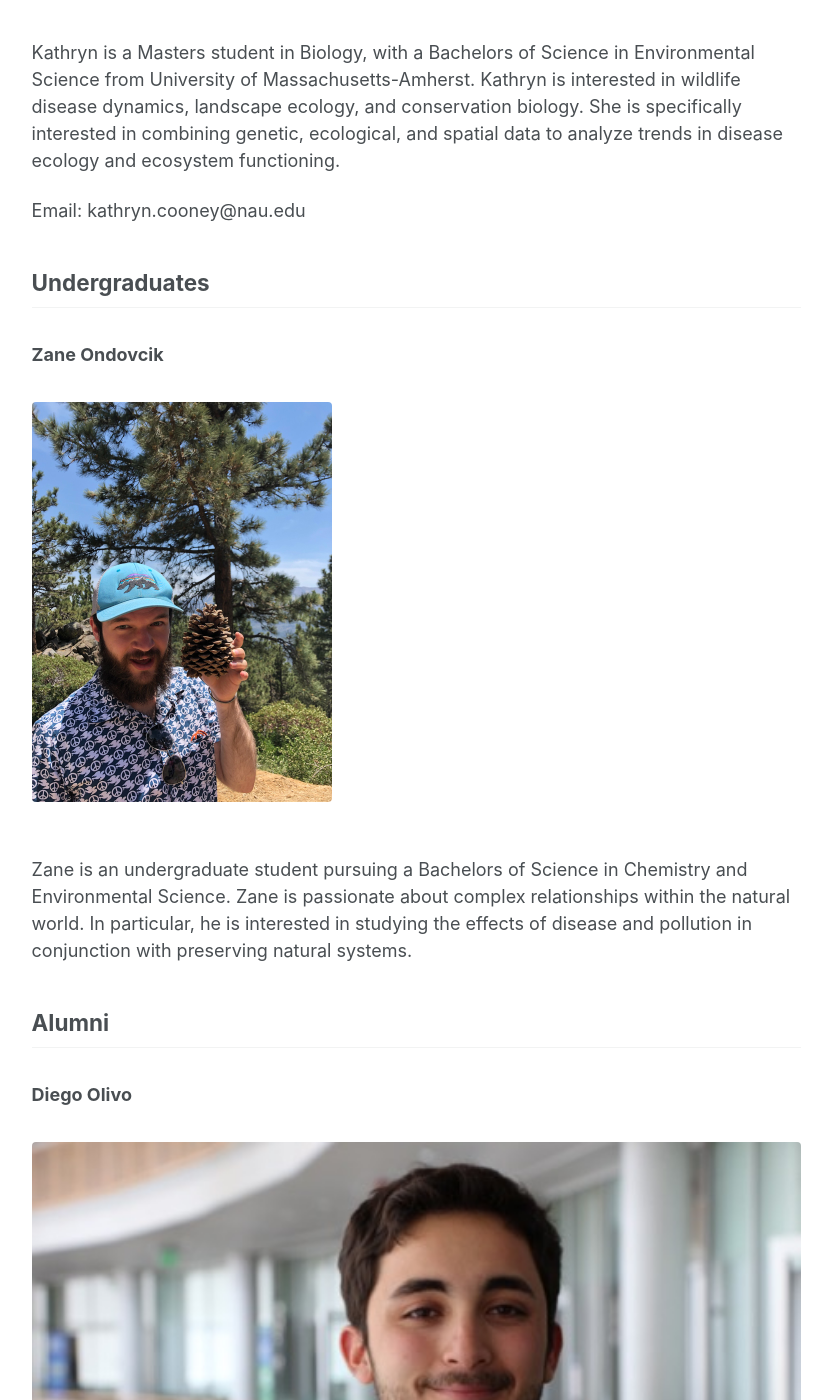
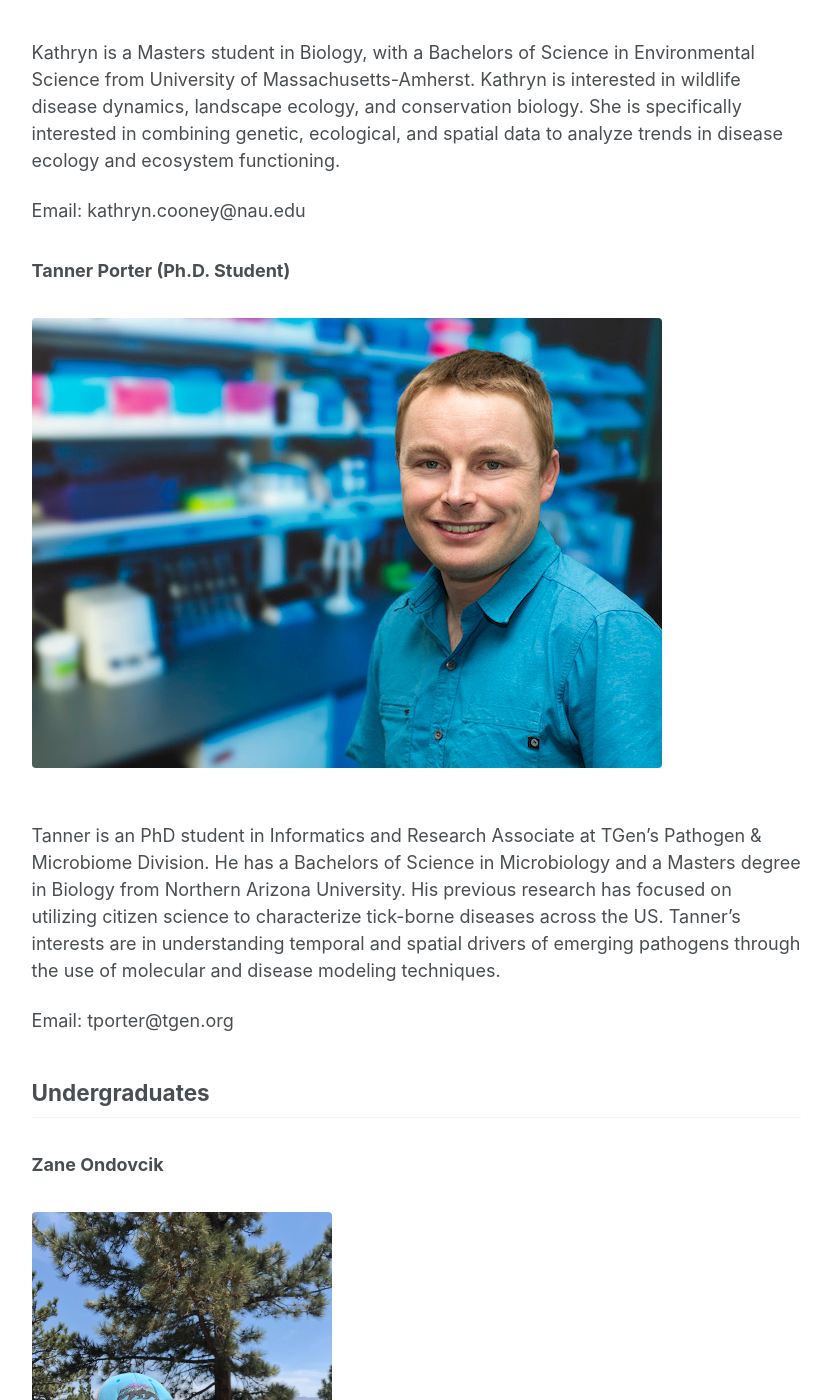
Before and after one commit to jrmihalj/jrmihalj.github.io, a Jekyll site: the page built from _pages/people.md, in a window 1280 px wide and 1400 px high, scrolled down 3870 px. Shown: the whole window, without its empty margins (250-1082 px from the left). Built offline with Jekyll 4.4.1, drawn with Linux system fonts in a browser that asks for light colours; our own code applies the rules of GitHub Pages for plain Markdown files.

Commit message:
add Tanner to people

```diff
--- a/_pages/people.md
+++ b/_pages/people.md
@@ -60,6 +60,16 @@ Kathryn is a Masters student in Biology, with a Bachelors of Science in Environm
 
 Email: kathryn.cooney@nau.edu
 
+### Tanner Porter (Ph.D. Student)
+
+<figure>
+  <img src="/images/Tanner_Porter.jpg" style="float:left;width:630px;height:450px">
+</figure>
+
+Tanner is an PhD student in Informatics and Research Associate at TGen's Pathogen & Microbiome Division. He has a Bachelors of Science in Microbiology and a Masters degree in Biology from Northern Arizona University. His previous research has focused on utilizing citizen science to characterize tick-borne diseases across the US. Tanner's interests are in understanding temporal and spatial drivers of emerging pathogens through the use of molecular and disease modeling techniques.
+
+Email: tporter@tgen.org
+
 ## Undergraduates
 
 ### Zane Ondovcik
```
Also changed, not shown: images/Tanner_Porter.jpg (added).
